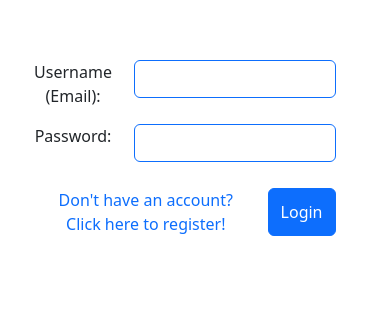
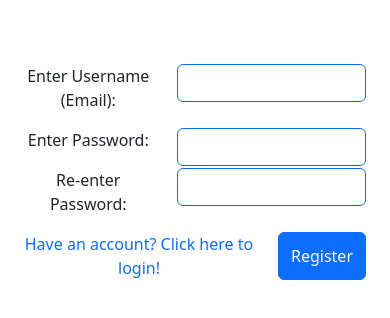
Before and after one commit to Hirujan-R/Password-Manager-1, a React (Vite) app: page / in a window 390 px wide. Shown: the part 250-568 px from the top of the page. Built offline with nearby package versions, Linux system fonts and the light colour scheme.

Commit message:
Created registration page but have not added responsiveness

```diff
--- a/src/App.jsx
+++ b/src/App.jsx
@@ -6,11 +6,12 @@ import { Button, Alert } from 'react-bootstrap';
 import React, { useState } from 'react';
 import MainPage from './components/MainPage/MainPage'
 import { LoginPage } from './components/LoginPage/LoginPage';
+import { RegistrationPage } from './components/RegistrationPage/RegistrationPage'
 
 const App = () => {
 
   return (
-    <LoginPage/>
+    <RegistrationPage />
 
   );
 };
--- /dev/null
+++ b/src/components/RegistrationPage/RegistrationPage.css
@@ -0,0 +1,51 @@
+.login-link {
+    opacity: 1;
+}
+
+.login-link:hover {
+    opacity: 0.5;
+}
+
+
+
+.re-enter-password {
+    padding-top: 4px; /* Default padding */
+}
+
+@media (max-width: 576px) {
+    .re-enter-password {
+        padding-top: 12px; /* Padding for screens 600px wide and below */
+    }
+}
+
+@media (max-width: 404px) {
+    .re-enter-password {
+        padding-top: 0px; /* Padding for screens 600px wide and below */
+    }
+}
+
+.enter-username {
+    padding-top: 4px; /* Default padding */
+}
+
+.check-password-input {
+    padding-top: 0px;
+}
+
+@media (max-width: 482px) {
+    .enter-username {
+        padding-top: 0px; /* Padding for screens 600px wide and below */
+    }
+    .check-password-input {
+        padding-top: 8px;
+    }
+}
+
+@media (max-width: 576px) {
+    .enter-username {
+        padding-top: 8px; /* Padding for screens 600px wide and below */
+    }
+    .check-password-input {
+        padding-top: 0px;
+    }
+}
--- /dev/null
+++ b/src/components/RegistrationPage/RegistrationPage.jsx
@@ -0,0 +1,72 @@
+import React from "react";
+import { Container, Row, Col, Button } from "react-bootstrap";
+import './RegistrationPage.css'
+import { Input } from "../Input.jsx";
+
+export const RegistrationPage = () => {
+
+    const handleLogin = ({username, password, checkPassword}) => {
+        console.log(username);
+        console.log(password);
+        console.log(checkPassword);
+        if (password != checkPassword) {
+            console.log("passwords don't match!");
+        }
+    }
+
+    return (
+        <Container fluid className="d-flex flex-column justify-content-center align-items-center min-vh-100 ">
+
+
+
+
+            <Row className="w-100">
+                <Col xs={5} sm={4} lg={{span:3, offset:2}} className="text-sm-end">
+                    <p>Enter Username (Email): </p>
+                </Col>
+                <Col xs={7} lg={3} className=''>
+                    <Input formControlId={'usernameInput'} formControlClassName={'border border-primary'}/>
+                </Col>
+            </Row>
+
+
+
+            <Row className="w-100">
+                <Col xs={5} sm={4} lg={{span:3, offset:2}} className="text-sm-end">
+                    <p>Enter Password: </p>
+                </Col>
+                <Col xs={7} lg={3} className=''>
+                    <Input formControlId={'passwordInput'} formControlClassName='border border-primary' type='password'/>
+                </Col>
+            </Row>
+
+
+            <Row className="w-100">
+                <Col xs={5} sm={4} lg={{span:3, offset:2}} className="text-sm-end">
+                    <p>Re-enter Password: </p>
+                </Col>
+                <Col xs={7} lg={3} className=''>
+                    <Input formControlId={'checkPasswordInput'} formControlClassName='border border-primary' type='password'/>
+                </Col>
+            </Row>
+
+
+
+            <Row className="w-100">
+                <Col xs={12} sm={{span:9, offset:2}} lg={{span:4, offset:4}} className="d-flex justify-content-end">
+                    <a href="#" className="login-link link-primary">Have an account? Click here to login!</a>
+                    <Button className="ms-4" onClick={() => handleLogin({
+                        username: document.getElementById('usernameInput').value,
+                        password: document.getElementById('passwordInput').value,
+                        checkPassword: document.getElementById('checkPasswordInput').value
+                    })}>Register</Button>
+                </Col>
+
+            </Row>
+
+
+
+        </Container>
+
+    )
+}
```
